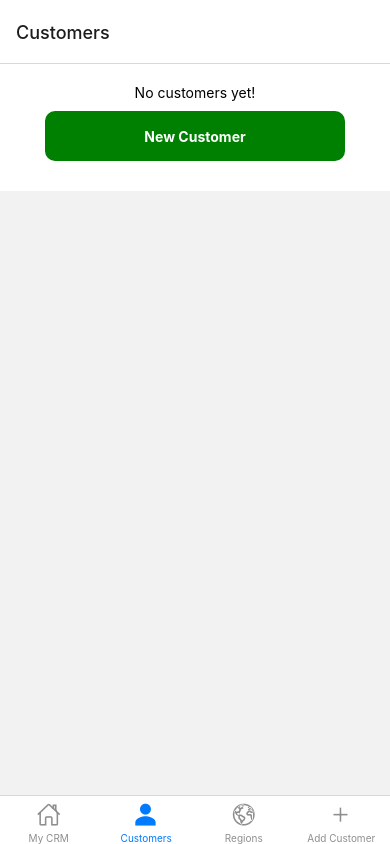
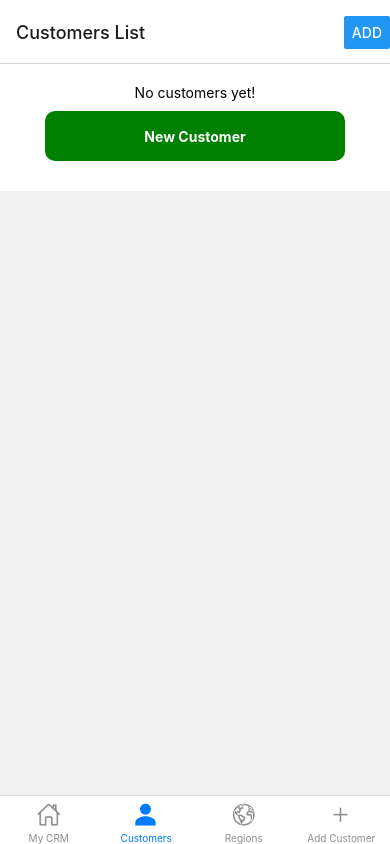
Before and after one commit to mark62005/my-crm, a React Native app: screen /Customers in a window 390 px wide. Built offline with nearby package versions, Linux system fonts and the light colour scheme.

Commit message:
Add "Add" button to customers list

```diff
--- a/src/features/customers/Form/index.js
+++ b/src/features/customers/Form/index.js
@@ -36,7 +36,7 @@ const Form = ({ handleSubmit, currentStatus, customerID }) => {
             headerRight: () => (
                 <Button
                     onPress={ onSubmit }
-                    title="Add"
+                    title="Save"
                     disabled={
                         first_name === "" ||
                         last_name === "" ||
--- a/src/features/customers/List/index.js
+++ b/src/features/customers/List/index.js
@@ -1,16 +1,16 @@
-import React from "react";
-import { View, Text } from "react-native";
+import React, { useLayoutEffect } from "react";
+import { View, Text, Button } from "react-native";
 import { useNavigation, useRoute } from "@react-navigation/native";
 import { useSelector } from "react-redux";
 import { useListCustomers } from "../hooks";
 import { routeNames } from "../../../utilities/constants";
 import Row from "./row";
-import Button from "../../../components/Button";
+import MyButton from "../../../components/Button";
 import stylesFn from "./styles";
 
 const List = () => {
     const styles = stylesFn();
-    const { navigate } = useNavigation();
+    const { navigate, setOptions } = useNavigation();
     // const { params } = useRoute();
     // const { regionID } = params;
     // const region = useSelector((state) =>
@@ -18,6 +18,19 @@ const List = () => {
     // );
     const allCustomers = useListCustomers();
     console.log("in list ::: ", allCustomers);
+
+    useLayoutEffect(() => {
+        console.log("Component mounted");
+        setOptions({
+            headerRight: () => (
+                <Button
+                    onPress={ () => navigate(routeNames.customers.NEW_CUSTOMER) }
+                    title="Add"
+                    disabled={ false }
+                />
+            ),
+        });
+    }, [ setOptions ]);
 
     return (
         <View style={ styles.container }>
@@ -28,7 +41,7 @@ const List = () => {
             ) : (
                 <>
                     <Text>{ "No customers yet!" }</Text>
-                    <Button
+                    <MyButton
                         text={ routeNames.customers.NEW_CUSTOMER }
                         onPress={ () => {
                             navigate(routeNames.customers.NEW_CUSTOMER);
--- a/src/navigation/index.js
+++ b/src/navigation/index.js
@@ -21,16 +21,15 @@ const RegionStack = createNativeStackNavigator();
 
 const CustomerStackScreen = () => {
     return (
-        <CustomerStack.Navigator>
+        <CustomerStack.Navigator initialRouteName={ routeNames.customers.CUSTOMERS_LIST }>
             <CustomerStack.Screen
                 name={ routeNames.customers.CUSTOMERS_LIST }
                 component={ CustomerList }
-                options={ { headerShown: false } }
             />
             <CustomerStack.Screen
                 name={ routeNames.customers.NEW_CUSTOMER }
                 component={ New }
-                options={ { headerShown: false } }
+                options={ { headerBackTitle: "Back" } }
             />
         </CustomerStack.Navigator>
     );
@@ -87,6 +86,7 @@ const Navigation = () => {
                 <Tab.Screen
                     name={ routeNames.customers.CUSTOMERS }
                     component={ CustomerStackScreen }
+                    options={ { headerShown: false } }
                 />
                 <Tab.Screen
                     name={ routeNames.regions.REGIONS }
```
